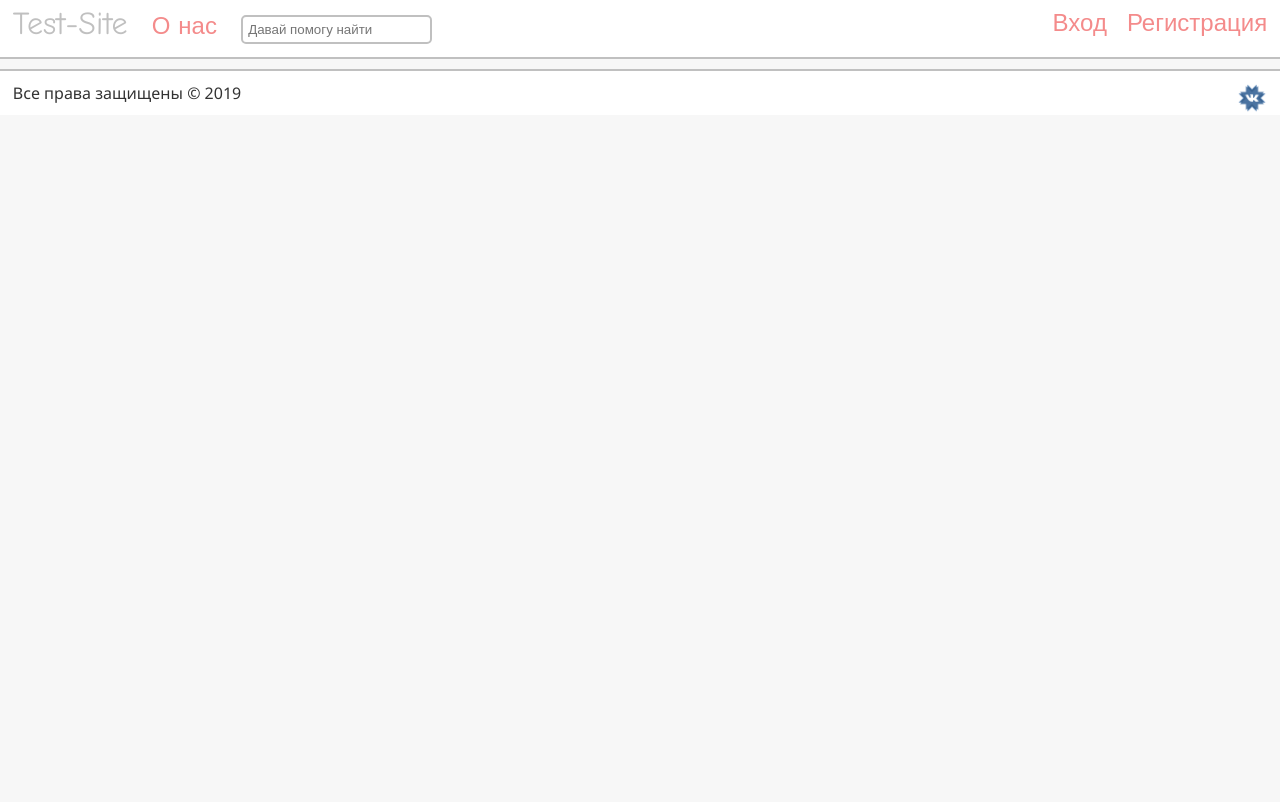
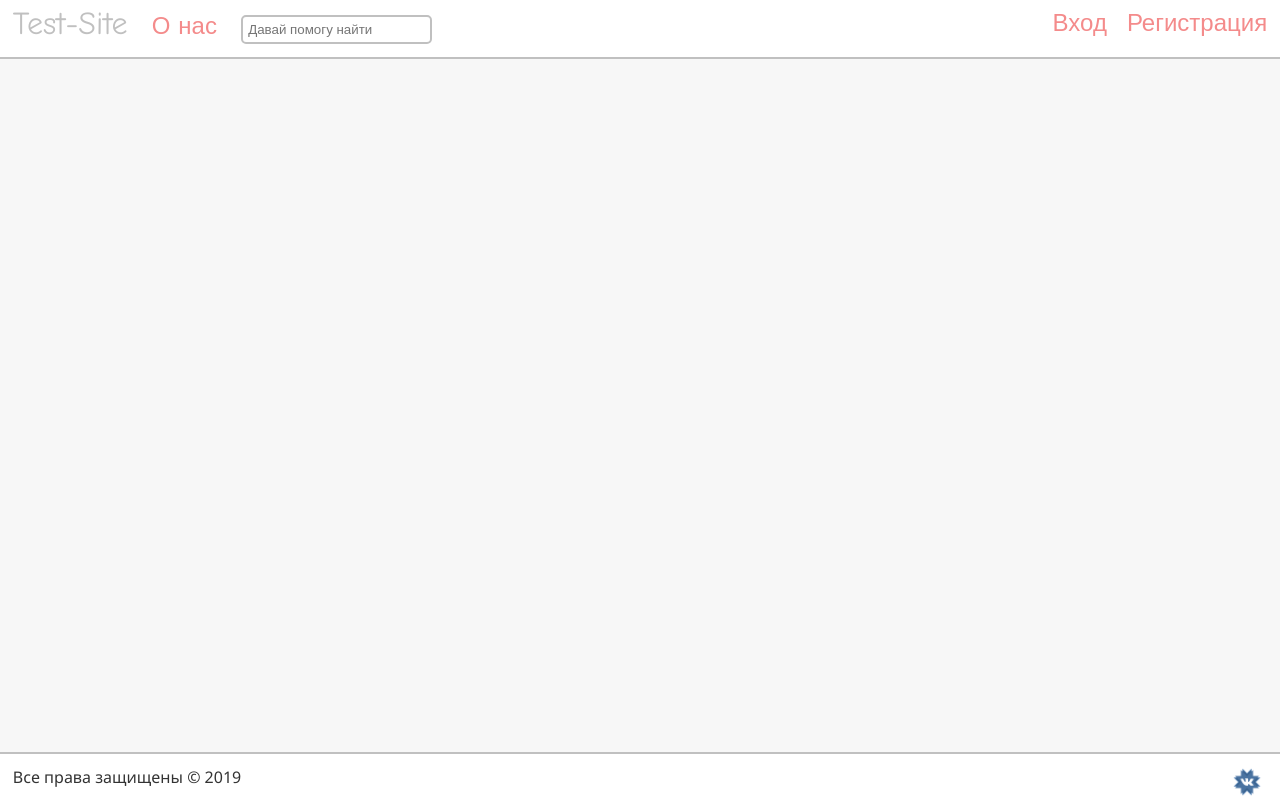
Before and after one commit to programist2002/STUDY-SerenityIO, a plain HTML site: page www/index.html in a window 1280 px wide. Drawn offline with Linux system fonts and the light colour scheme.

Commit message:
Lesson 3
Создаем сайт на HTML5 + CSS3 | Урок №3 - Прикрепляем футер к низу сайта

```diff
--- a/www/css/style.css
+++ b/www/css/style.css
@@ -3,6 +3,10 @@
   margin: 0;
   padding: 0;
   outline: none;
+}
+
+html {
+  height: 100%;
 }
 
 body {
@@ -97,9 +101,25 @@ footer {
   padding: 1%;
   border-top: 2px solid silver;
   margin-top: 10px;
-  padding-bottom: 2.5%;
+  padding-bottom: 2%;
 }
 
 footer img {
   width: 30px;
+  float: left;
+  margin-right: 5px;
 }
+
+#page-wrap:after {
+  content: "";
+  display: block;
+}
+
+footer, #page-wrap:after {
+  height: 10px;
+}
+
+#page-wrap {
+  min-height: 94%;
+  margin-bottom: -10px;
+}
--- a/www/index.html
+++ b/www/index.html
@@ -11,13 +11,14 @@
 </head>
 
 <body>
+  <div id="page-wrap">
   <header>
     <a href="index.html" title="На главную" id="logo">Test-Site</a>
     <span class="contact"><a href="about.html" title="Информация о нас">О нас</a></span>
     <input type="text" class="field" placeholder="Давай помогу найти" />
     <span class="right"><span class="contact"><a href="auth.html" title="Войти">Вход</a></span><span class="contact"><a href="reg.html" title="Зарегистрироваться">Регистрация</a></span></span>
-  </header>
-
+    </header>
+  </div>
   <footer>
     <span class="left">Все права защищены &copy; 2019</span>
     <span class="right"><img src="img/VK.png" alt="Група Вконтакте" title="Група Вконтакте" /></span>
```
